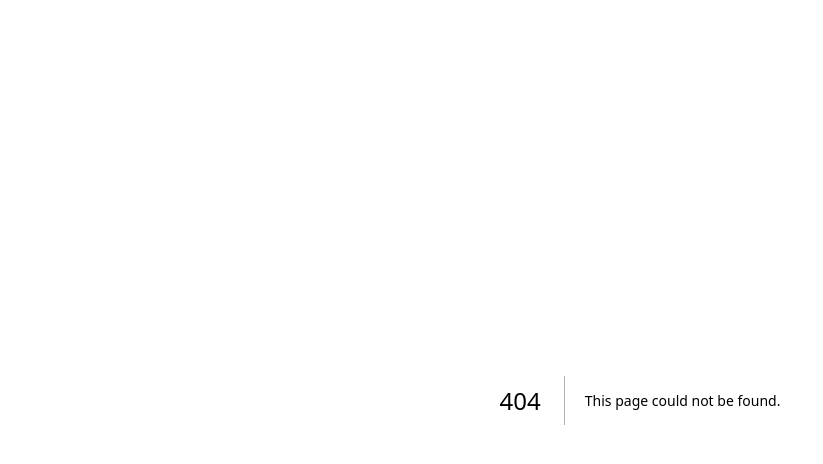
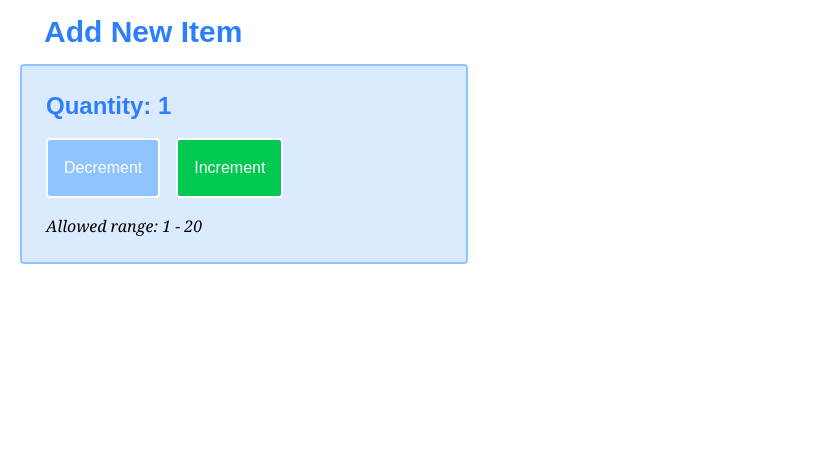
Before and after one commit to Temsters/cprg306-assignments, a Next.js app: page /week-5 in a window 1280 px wide. Before the commit this address had no page. Shown: the top 464 px of the page, without its empty margins (0-823 px from the left). Built offline with nearby package versions, Linux system fonts and the light colour scheme.

Commit message:
copying files from week-4

```diff
--- /dev/null
+++ b/app/week-5/new-item.js
@@ -0,0 +1,54 @@
+"use client";
+import { useState } from "react";
+
+//New item component
+export default function NewItem() {
+
+  //State variable called quantity & setter called setQuantity
+  const [quantity, setQuantity] = useState(1);
+
+  //Constant to handle max quantity
+  const maxQuantity = 20;
+  //Constant to handle min quantity
+  const minQuantity = 1;
+
+  //Increment function to increase quantity by 1 with a max of 20
+  const increment = () => {
+    setQuantity(Math.min(quantity + 1, maxQuantity));
+  }
+
+  //Decrement function to decrease quantity by 1, with a min of 1
+  const decrement = () => {
+    setQuantity(Math.max(quantity - 1, minQuantity));
+  }
+
+  return (
+  <div className=" max-w-md bg-blue-100 rounded-b lg:rounded ml-5 p-6 pt-6 border-2 border-blue-300">
+    <p className=" text-blue-500 font-bold text-2xl mb-4 ">Quantity: {quantity}</p>
+    <div className="flex gap-4 mb-4 my-1 pl">
+      {/* Decrement button (-)s
+      //Calls decrement function on click and disabled if quantity is 1 */}
+      <button
+        onClick={decrement}
+        disabled={quantity === minQuantity}
+        className="bg-blue-500 text-white rounded p-4 border-2 disabled:bg-blue-300 disabled:cursor-not-allowed"
+        >
+          Decrement
+        </button>
+      {/* Increment button (+)
+      //Calls increment function on click and disabled if quantity is 20 */}
+      <button
+        onClick={increment}
+        disabled={quantity === maxQuantity}
+        className="bg-green-500 text-white rounded p-4 border-2 disabled:bg-green-300 disabled:cursor-not-allowed"
+      >
+        Increment
+      </button>
+    </div>
+     <p className="text-black italic font-serif">Allowed range: 1 - 20</p>
+  </div>
+
+  );
+
+
+}
--- /dev/null
+++ b/app/week-5/page.js
@@ -0,0 +1,11 @@
+//week 4 page component that renders NewItem component
+import NewItem from "./new-item";
+
+export default function Page() {
+  return (
+    <main className="space-y-3 space-x-0 text-blue-500">
+      <h1 className="max-w-screen my-0.5 text-3xl font-bold text-blue-500 pl-11 rounded-b p-3">Add New Item</h1>
+      <NewItem />
+    </main>
+  );
+}
```
Also changed, not shown: 1 other file (tests, documents, lock files or other folders).
